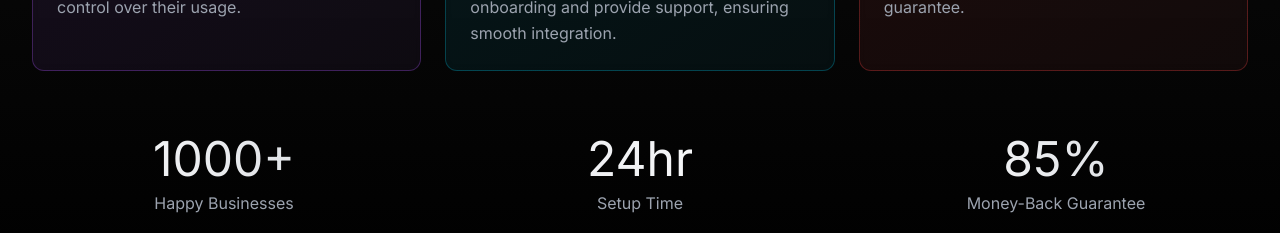
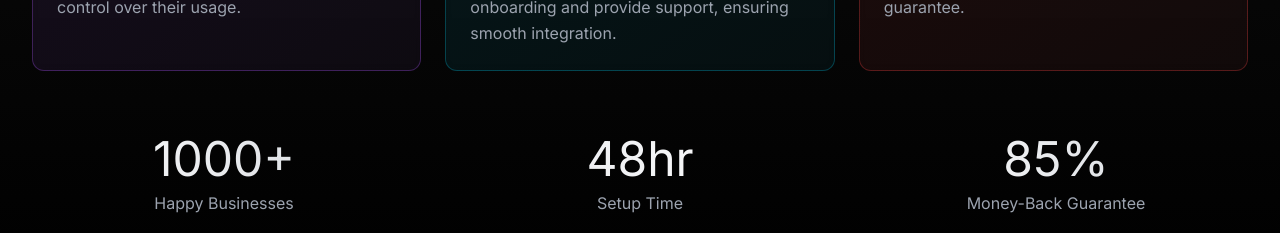
Before and after one commit to wisegave-dev/wisegave-ai, a Next.js app: page / in a window 1280 px wide. Shown: the part 4280-4513 px from the top of the page. Built offline with nearby package versions, Linux system fonts and the light colour scheme.

Commit message:
Update USPsSection to reflect a setup time of 48 hours for improved accuracy and consistency in messaging.

```diff
--- a/src/components/home/USPsSection.tsx
+++ b/src/components/home/USPsSection.tsx
@@ -164,7 +164,7 @@ export function USPsSection() {
           </div>
           <div>
             <div className="text-4xl md:text-5xl bg-gradient-to-r from-gray-200 to-white bg-clip-text text-transparent mb-2">
-              24hr
+              48hr
             </div>
             <p className="text-gray-400">Setup Time</p>
           </div>
```
